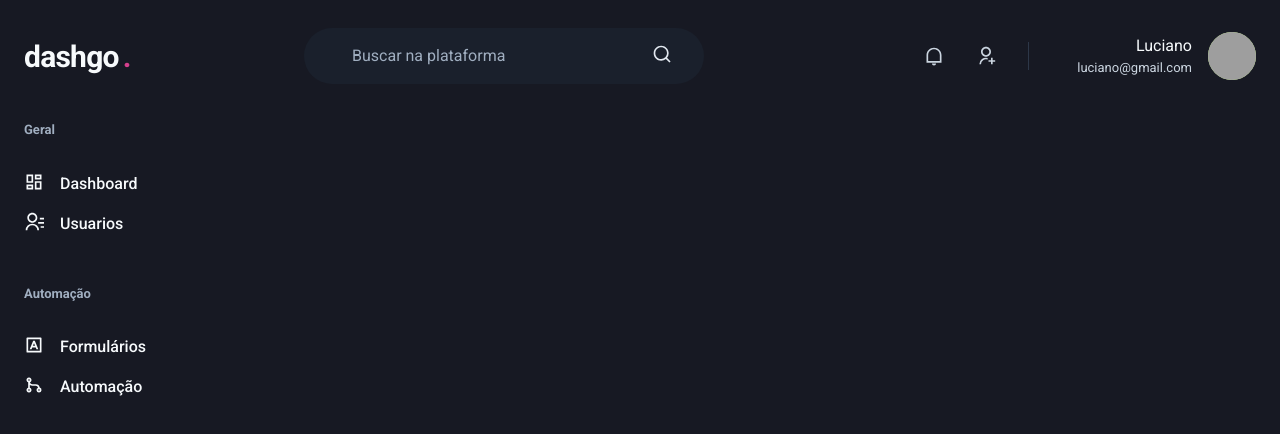
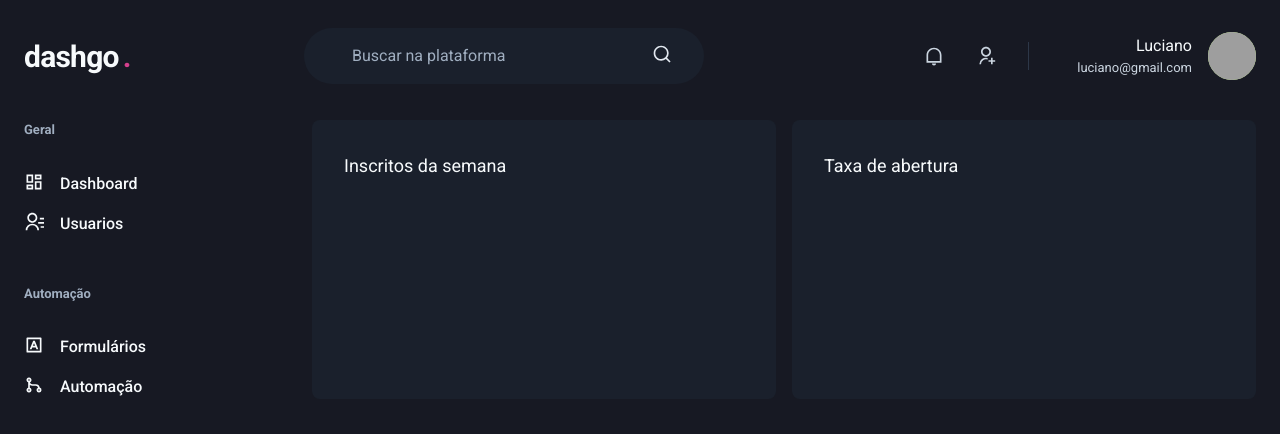
Before and after one commit to LucianoCarlin/dashboard, a Next.js app: page /dashboard in a window 1280 px wide. Shown: the top 434 px of the page. Built offline with nearby package versions, Linux system fonts and the light colour scheme; grey boxes are pictures that could not be loaded.

Commit message:
add dasboard

```diff
--- a/src/pages/dashboard.tsx
+++ b/src/pages/dashboard.tsx
@@ -1,4 +1,4 @@
-import { Flex } from '@chakra-ui/react'
+import { Box, Flex, SimpleGrid, Text } from '@chakra-ui/react'
 import React from 'react'
 import { Header } from '../components/Header'
 import { Sidebar } from '../components/Sidebar'
@@ -8,14 +8,16 @@
     <Flex direction="column" h="100vh">
       <Header/>
 
-      <Flex
-        w="100%"
-        my="6"
-        maxW="1480"
-        mx="auto"
-        px="6"
-      >
+      <Flex w="100%" my="6" maxW="1480" mx="auto" px="6">
         <Sidebar />
+        <SimpleGrid flex="1" gap="4" minChildWidth="320px" align="flex-start">
+          <Box p="8" bg="gray.800" borderRadius={8}>
+            <Text fontSize="lg" mb="4">Inscritos da semana</Text>
+          </Box>
+          <Box p="8" bg="gray.800" borderRadius={8}>
+            <Text fontSize="lg" mb="4">Taxa de abertura</Text>
+          </Box>
+        </SimpleGrid>
       </Flex>
     </Flex>
   )
```
